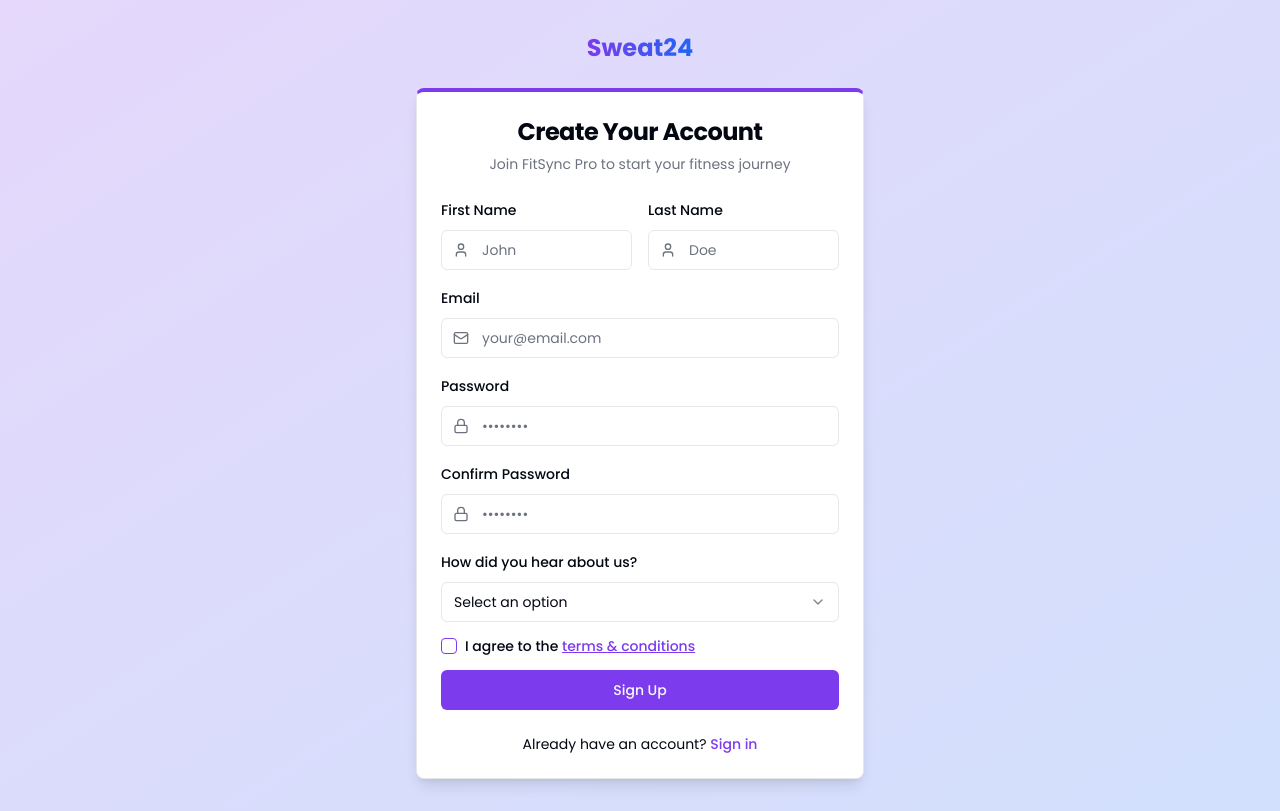
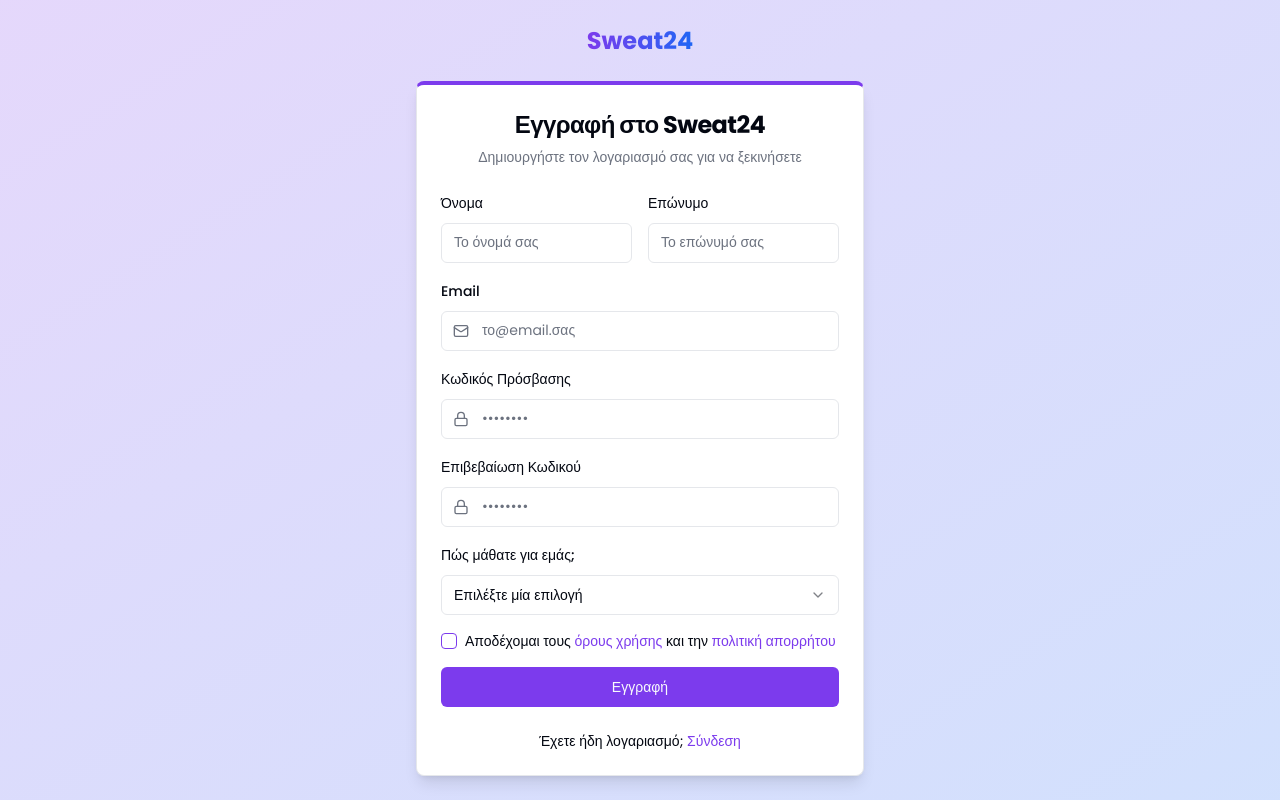
Before and after one commit to sattip/sweat24, a React (Vite) app: page /signup in a window 1280 px wide. Built offline with nearby package versions, Linux system fonts and the light colour scheme.

Commit message:
Fix: Translate all text to Greek
Translate all English text to Greek for the entire application, targeting the Greek-speaking audience.

```diff
--- a/src/components/Header/index.tsx
+++ b/src/components/Header/index.tsx
@@ -24,7 +24,7 @@ const Header: React.FC = () => {
             <SheetTrigger asChild>
               <Button variant="ghost" size="icon" className="md:flex">
                 <Menu className="h-5 w-5" />
-                <span className="sr-only">Toggle menu</span>
+                <span className="sr-only">Εναλλαγή μενού</span>
               </Button>
             </SheetTrigger>
             <SheetContent side="left" className="w-[250px] p-0">
@@ -42,13 +42,13 @@ const Header: React.FC = () => {
           <Link to="/contact">
             <Button variant="ghost" size="icon">
               <Contact className="h-5 w-5" />
-              <span className="sr-only">Contact Us</span>
+              <span className="sr-only">Επικοινωνία</span>
             </Button>
           </Link>
           <Link to="/profile">
             <Button variant="outline" size="icon">
               <User className="h-5 w-5" />
-              <span className="sr-only">Profile</span>
+              <span className="sr-only">Προφίλ</span>
             </Button>
           </Link>
         </div>
--- a/src/pages/LoginPage.tsx
+++ b/src/pages/LoginPage.tsx
@@ -20,12 +20,12 @@ const LoginPage: React.FC = () => {
 
     // Validate form
     if (!email || !password) {
-      toast.error("Please fill in all fields");
+      toast.error("Παρακαλώ συμπληρώστε όλα τα πεδία");
       return;
     }
 
     // Simulate login success (we'll implement actual authentication later)
-    toast.success("Login successful!");
+    toast.success("Επιτυχής είσοδος!");
     navigate("/dashboard");
   };
 
@@ -38,8 +38,8 @@ const LoginPage: React.FC = () => {
 
         <Card className="w-full shadow-lg border-t-4 border-t-primary">
           <CardHeader>
-            <CardTitle className="text-2xl font-bold text-center">Welcome to Sweat24</CardTitle>
-            <CardDescription className="text-center">Sign in to access your fitness journey</CardDescription>
+            <CardTitle className="text-2xl font-bold text-center">Καλώς ήρθατε στο Sweat24</CardTitle>
+            <CardDescription className="text-center">Συνδεθείτε για να αποκτήσετε πρόσβαση στο ταξίδι του fitness σας</CardDescription>
           </CardHeader>
 
           <CardContent>
@@ -51,7 +51,7 @@ const LoginPage: React.FC = () => {
                   <Input
                     id="email"
                     type="email"
-                    placeholder="your@email.com"
+                    placeholder="το@email.σας"
                     value={email}
                     onChange={(e) => setEmail(e.target.value)}
                     className="pl-10"
@@ -62,9 +62,9 @@ const LoginPage: React.FC = () => {
 
               <div className="space-y-2">
                 <div className="flex justify-between">
-                  <Label htmlFor="password">Password</Label>
+                  <Label htmlFor="password">Κωδικός Πρόσβασης</Label>
                   <Link to="/forgot-password" className="text-sm text-primary hover:underline">
-                    Forgot password?
+                    Ξεχάσατε τον κωδικό;
                   </Link>
                 </div>
                 <div className="relative">
@@ -91,23 +91,23 @@ const LoginPage: React.FC = () => {
                       <Eye className="h-4 w-4" />
                     )}
                     <span className="sr-only">
-                      {showPassword ? "Hide password" : "Show password"}
+                      {showPassword ? "Απόκρυψη κωδικού" : "Εμφάνιση κωδικού"}
                     </span>
                   </Button>
                 </div>
               </div>
 
               <Button type="submit" className="w-full">
-                Sign In
+                Είσοδος
               </Button>
             </form>
           </CardContent>
 
           <CardFooter className="flex flex-col space-y-4">
             <div className="text-center text-sm">
-              Don't have an account?{" "}
+              Δεν έχετε λογαριασμό;{" "}
               <Link to="/signup" className="text-primary font-medium hover:underline">
-                Sign up
+                Εγγραφή
               </Link>
             </div>
           </CardFooter>
--- a/src/pages/SignupPage.tsx
+++ b/src/pages/SignupPage.tsx
@@ -25,38 +25,35 @@ const SignupPage: React.FC = () => {
   const [confirmPassword, setConfirmPassword] = useState("");
   const [referralSource, setReferralSource] = useState("");
   const [referralName, setReferralName] = useState("");
-  const [agreedToTerms, setAgreedToTerms] = useState(false);
+  const [acceptTerms, setAcceptTerms] = useState(false);
   const navigate = useNavigate();
 
-  const handleSubmit = (e: React.FormEvent) => {
+  const handleSignup = (e: React.FormEvent) => {
     e.preventDefault();
 
     // Validate form
-    if (!firstName || !lastName || !email || !password || !confirmPassword || !referralSource) {
-      toast.error("Please fill in all required fields");
+    if (!firstName || !lastName || !email || !password || !confirmPassword) {
+      toast.error("Παρακαλώ συμπληρώστε όλα τα πεδία");
       return;
     }
 
     if (password !== confirmPassword) {
-      toast.error("Passwords do not match");
+      toast.error("Οι κωδικοί πρόσβασης δεν ταιριάζουν");
       return;
     }
 
-    if (!agreedToTerms) {
-      toast.error("You must agree to the terms and conditions");
+    if (!acceptTerms) {
+      toast.error("Παρακαλώ αποδεχτείτε τους όρους χρήσης");
       return;
     }
 
-    // Simulate signup success (we'll implement actual registration later)
-    toast.success("Account created successfully!");
+    // Simulate signup success
+    toast.success("Επιτυχής εγγραφή! Καλώς ήρθατε στο Sweat24!");
     navigate("/dashboard");
   };
 
-  // Show referral name field only if selected source is "Referred by friend"
-  const showReferralNameField = referralSource === "friend";
-
   return (
-    <div className="min-h-screen w-full flex items-center justify-center bg-gradient-to-br from-primary/20 to-secondary/20 p-4 py-8">
+    <div className="min-h-screen w-full flex items-center justify-center bg-gradient-to-br from-primary/20 to-secondary/20 p-4">
       <div className="w-full max-w-md animate-fade-in">
         <div className="flex justify-center mb-6">
           <Logo />
@@ -64,40 +61,34 @@ const SignupPage: React.FC = () => {
 
         <Card className="w-full shadow-lg border-t-4 border-t-primary">
           <CardHeader>
-            <CardTitle className="text-2xl font-bold text-center">Create Your Account</CardTitle>
-            <CardDescription className="text-center">Join FitSync Pro to start your fitness journey</CardDescription>
+            <CardTitle className="text-2xl font-bold text-center">Εγγραφή στο Sweat24</CardTitle>
+            <CardDescription className="text-center">Δημιουργήστε τον λογαριασμό σας για να ξεκινήσετε</CardDescription>
           </CardHeader>
 
           <CardContent>
-            <form onSubmit={handleSubmit} className="space-y-4">
+            <form onSubmit={handleSignup} className="space-y-4">
               <div className="grid grid-cols-2 gap-4">
                 <div className="space-y-2">
-                  <Label htmlFor="firstName">First Name</Label>
-                  <div className="relative">
-                    <User className="absolute left-3 top-3 h-4 w-4 text-muted-foreground" />
+                  <Label htmlFor="firstName">Όνομα</Label>
                   <Input
                     id="firstName"
-                      placeholder="John"
+                    type="text"
+                    placeholder="Το όνομά σας"
                     value={firstName}
                     onChange={(e) => setFirstName(e.target.value)}
-                      className="pl-10"
                     required
                   />
                 </div>
-                </div>
                 <div className="space-y-2">
-                  <Label htmlFor="lastName">Last Name</Label>
-                  <div className="relative">
-                    <User className="absolute left-3 top-3 h-4 w-4 text-muted-foreground" />
+                  <Label htmlFor="lastName">Επώνυμο</Label>
                   <Input
                     id="lastName"
-                      placeholder="Doe"
+                    type="text"
+                    placeholder="Το επώνυμό σας"
                     value={lastName}
                     onChange={(e) => setLastName(e.target.value)}
-                      className="pl-10"
                     required
                   />
-                  </div>
                 </div>
               </div>
 
@@ -108,7 +99,7 @@ const SignupPage: React.FC = () => {
                   <Input
                     id="email"
                     type="email"
-                    placeholder="your@email.com"
+                    placeholder="το@email.σας"
                     value={email}
                     onChange={(e) => setEmail(e.target.value)}
                     className="pl-10"
@@ -118,7 +109,7 @@ const SignupPage: React.FC = () => {
               </div>
 
               <div className="space-y-2">
-                <Label htmlFor="password">Password</Label>
+                <Label htmlFor="password">Κωδικός Πρόσβασης</Label>
                 <div className="relative">
                   <Lock className="absolute left-3 top-3 h-4 w-4 text-muted-foreground" />
                   <Input
@@ -134,7 +125,7 @@ const SignupPage: React.FC = () => {
               </div>
 
               <div className="space-y-2">
-                <Label htmlFor="confirmPassword">Confirm Password</Label>
+                <Label htmlFor="confirmPassword">Επιβεβαίωση Κωδικού</Label>
                 <div className="relative">
                   <Lock className="absolute left-3 top-3 h-4 w-4 text-muted-foreground" />
                   <Input
@@ -150,61 +141,63 @@ const SignupPage: React.FC = () => {
               </div>
 
               <div className="space-y-2">
-                <Label htmlFor="referralSource">How did you hear about us?</Label>
-                <Select value={referralSource} onValueChange={setReferralSource} required>
+                <Label htmlFor="referralSource">Πώς μάθατε για εμάς;</Label>
+                <Select value={referralSource} onValueChange={setReferralSource}>
                   <SelectTrigger>
-                    <SelectValue placeholder="Select an option" />
+                    <SelectValue placeholder="Επιλέξτε μία επιλογή" />
                   </SelectTrigger>
                   <SelectContent>
-                    <SelectItem value="friend">Referred by friend</SelectItem>
+                    <SelectItem value="friend">Από φίλο/γνωστό</SelectItem>
                     <SelectItem value="social">Social Media</SelectItem>
-                    <SelectItem value="search">Search Engine</SelectItem>
-                    <SelectItem value="advertisement">Advertisement</SelectItem>
-                    <SelectItem value="other">Other</SelectItem>
+                    <SelectItem value="search">Google</SelectItem>
+                    <SelectItem value="ad">Διαφήμιση</SelectItem>
+                    <SelectItem value="other">Άλλο</SelectItem>
                   </SelectContent>
                 </Select>
               </div>
 
-              {showReferralNameField && (
+              {referralSource === "friend" && (
                 <div className="space-y-2">
-                  <Label htmlFor="referralName">Friend's Name</Label>
+                  <Label htmlFor="referralName">Όνομα φίλου (προαιρετικό)</Label>
                   <Input
                     id="referralName"
-                    placeholder="Jane Smith"
+                    type="text"
+                    placeholder="Όνομα του φίλου που σας παρέπεμψε"
                     value={referralName}
                     onChange={(e) => setReferralName(e.target.value)}
                   />
                 </div>
               )}
 
-              <div className="flex items-center space-x-2 mt-4">
+              <div className="flex items-center space-x-2">
                 <Checkbox
                   id="terms"
-                  checked={agreedToTerms}
-                  onCheckedChange={(checked) => setAgreedToTerms(checked === true)}
+                  checked={acceptTerms}
+                  onCheckedChange={(checked) => setAcceptTerms(checked === true)}
                 />
-                <label
-                  htmlFor="terms"
-                  className="text-sm font-medium leading-none peer-disabled:cursor-not-allowed peer-disabled:opacity-70"
-                >
-                  I agree to the{" "}
-                  <Link to="/terms" className="text-primary underline hover:text-primary/80">
-                    terms & conditions
+                <Label htmlFor="terms" className="text-sm">
+                  Αποδέχομαι τους{" "}
+                  <Link to="/terms" className="text-primary hover:underline">
+                    όρους χρήσης
+                  </Link>{" "}
+                  και την{" "}
+                  <Link to="/privacy" className="text-primary hover:underline">
+                    πολιτική απορρήτου
                   </Link>
-                </label>
+                </Label>
               </div>
 
               <Button type="submit" className="w-full">
-                Sign Up
+                Εγγραφή
               </Button>
             </form>
           </CardContent>
 
           <CardFooter className="flex flex-col space-y-4">
             <div className="text-center text-sm">
-              Already have an account?{" "}
+              Έχετε ήδη λογαριασμό;{" "}
               <Link to="/" className="text-primary font-medium hover:underline">
-                Sign in
+                Σύνδεση
               </Link>
             </div>
           </CardFooter>
```
Also changed, not shown: src/components/Header/PageTitle.tsx (+16 -16 lines), src/pages/AppointmentConfirmationPage.tsx (+7 -7 lines), src/pages/NotFound.tsx (+4 -3 lines), src/pages/OrderConfirmationPage.tsx (+7 -7 lines). Lines whose indentation alone changed are shown as unchanged.
